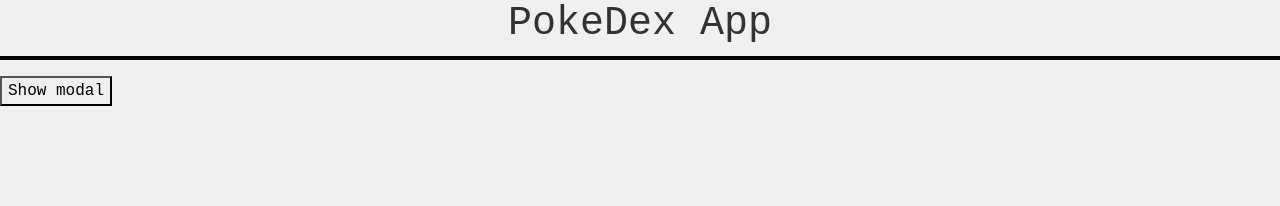
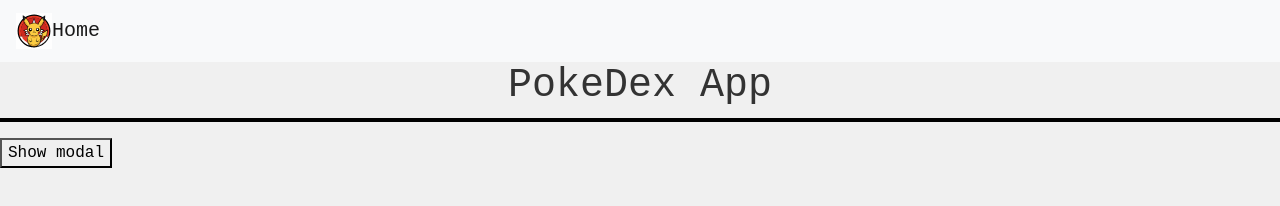
Before and after one commit to humblehustler94/pokedex-app, a plain HTML site: page index.html in a window 1280 px wide. Drawn offline with nearby package versions, Linux system fonts and the light colour scheme; no server answers.

Commit message:
add class navbar to app
added nav tag to app with class= navbar along with an image links back to home screen.

```diff
--- a/css/styles.css
+++ b/css/styles.css
@@ -1,14 +1,14 @@
 html {
-    heigth: 100%;
-    widht: 100%;
+  height: 100%;
+  width: 100%;
 }
 
-  body{
+body {
   font-family: 'Courier New', Courier, monospace;
   background-color: #f0f0f0;
 }
 
-  h1{
+h1 {
   text-align: center;
   color: #333;
 }
@@ -20,7 +20,8 @@ html {
 }
 
 .button-class {
-    background-color: black; /* Green */
+  background-color: black;
+  /* Green */
   border: none;
   color: white;
   padding: 16px 32px;
@@ -30,7 +31,8 @@ html {
   width: 75%;
   font-size: 16px;
   margin: 4px 2px;
-    -webkit-transition-duration: 0.4s; /* Safari */
+  -webkit-transition-duration: 0.4s;
+  /* Safari */
   transition-duration: 0.4s;
   cursor: pointer;
   background-color: white;
@@ -39,7 +41,8 @@ html {
 }
 
 .button-class:hover {
-    background-color:  #ffcc00; /* yellow */
+  background-color: #ffcc00;
+  /* yellow */
   color: black;
 }
 
@@ -82,7 +85,7 @@ html {
 
 .modal-close {
   float: right;
-    -webkit-appearance: none;
+  appearance: none;
   border: 0;
   background: none;
   color: #777;
@@ -100,3 +103,8 @@ html {
 #modal-container {
   display: none;
 }
+
+/* new css rules from modal repl 2.10 */
+.container {
+  margin-top: 60px;
+}
--- a/index.html
+++ b/index.html
@@ -20,11 +20,18 @@
 
 <body>
 
+    <!--new code added 2.10-->
+    <nav class="navbar navbar-light bg-light">
+        <a class="navbar-brand" href="index.html"><img src="img/pokemon-logo.png">Home</a>
 
-    <h1>PokeDex App</h1>
-    <ul class="pokemon-list">
-        <!--list of pokemon will be dynamically be added here-->
-    </ul>
+    </nav>
+
+    <div>
+        <h1>PokeDex App</h1>
+        <ul class="pokemon-list">
+            <!--list of pokemon will be dynamically be added here-->
+        </ul>
+    </div>
 
 
 
```
Lines whose indentation alone changed are shown as unchanged.
